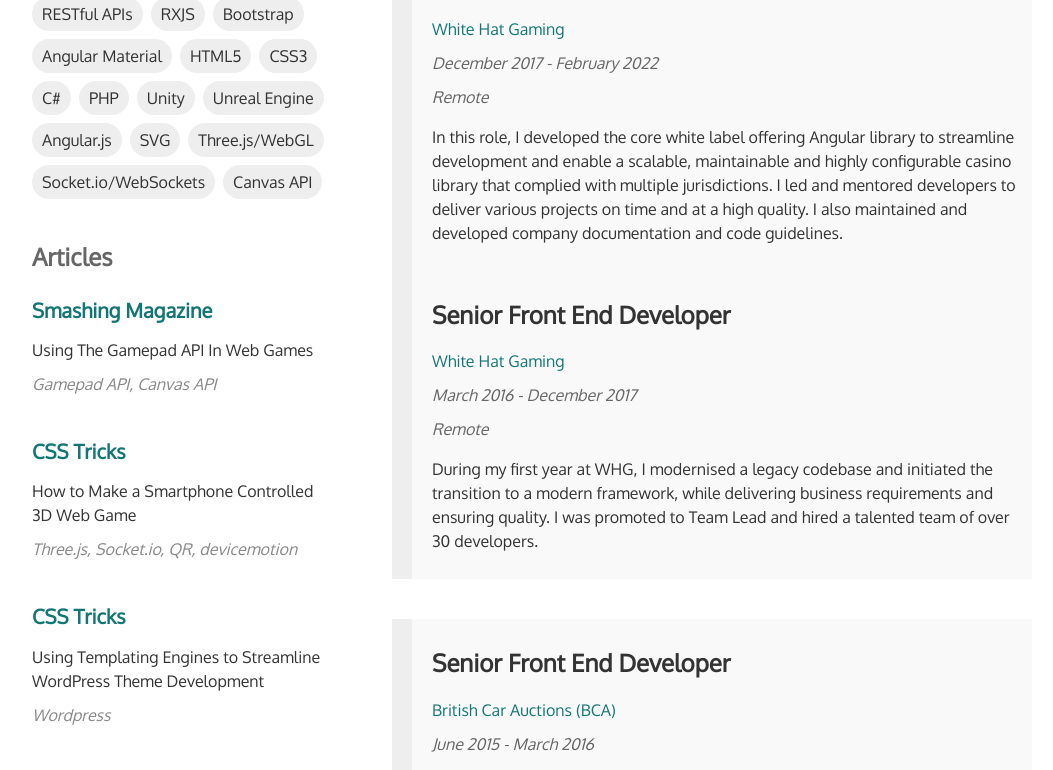
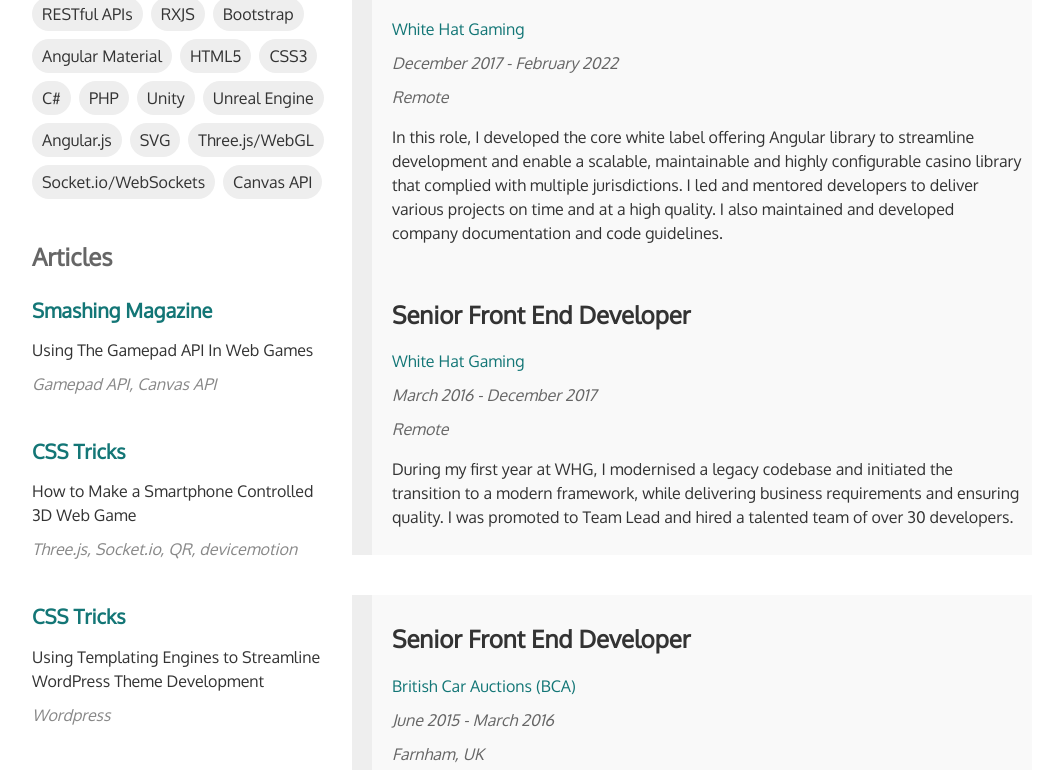
Before and after one commit to cjonasw/cjonasw.github.io, an Angular app: page / in a window 1280 px wide. Shown: the part 656-1426 px from the top of the page, without its empty margins (108-1161 px from the left). Built offline with nearby package versions, Linux system fonts and the light colour scheme.

Commit message:
Remove left padding from roles

```diff
--- a/src/app/app.component.scss
+++ b/src/app/app.component.scss
@@ -26,7 +26,7 @@ h1{
         main{
             flex: 1;
             min-width: 300px;
-            padding-left: 40px;
+            padding-left: 0;
         }
 
         aside{
```
Also changed, not shown: 5 other files (tests, documents, lock files or other folders).
